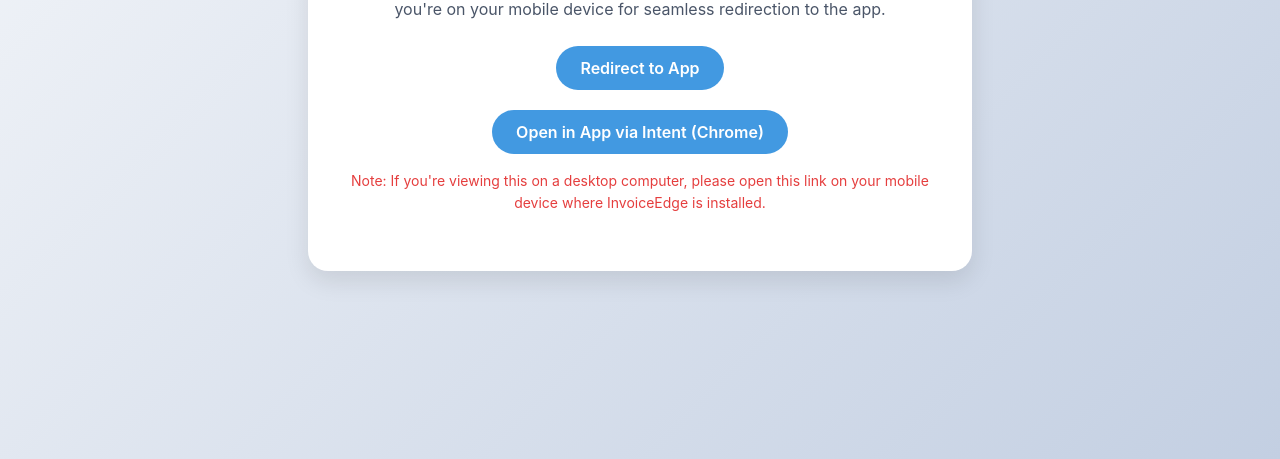
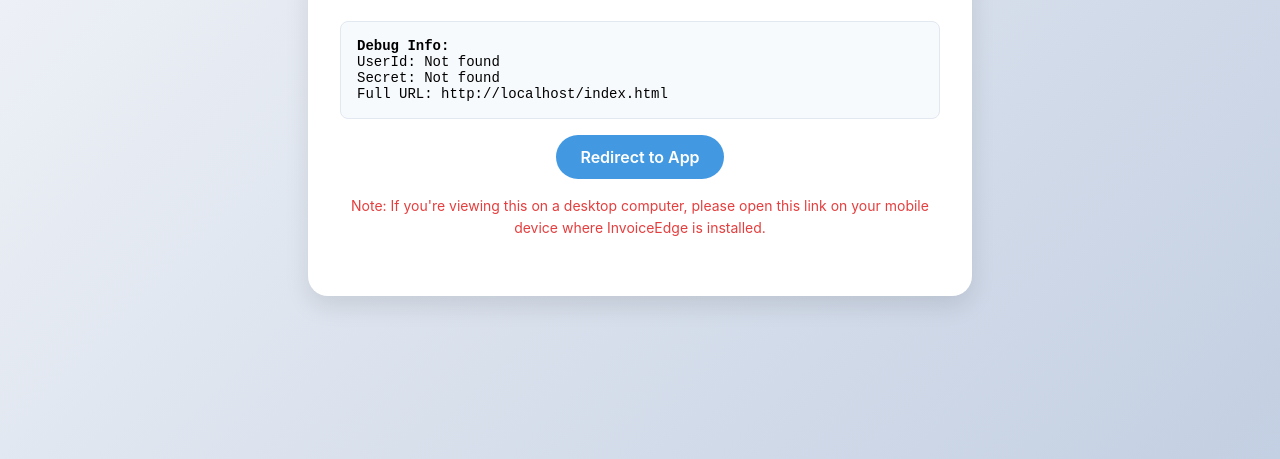
Before and after one commit to DevSynthx/InvoiceEdge-Email-Verification, a plain HTML site: page index.html in a window 1280 px wide. Shown: the part 341-800 px from the top of the page. Drawn offline with Linux system fonts and the light colour scheme.

Commit message:
added debug

```diff
--- a/index.html
+++ b/index.html
@@ -59,6 +59,17 @@
             font-size: 0.875rem;
             margin-top: 1rem;
         }
+
+        .debug {
+            background: #f7fafc;
+            border: 1px solid #e2e8f0;
+            border-radius: 8px;
+            padding: 1rem;
+            margin: 1rem 0;
+            font-family: monospace;
+            font-size: 0.875rem;
+            text-align: left;
+        }
     </style>
     <script>
         // Store the verification data in session storage when the page loads
@@ -66,6 +77,20 @@
             const urlParams = new URLSearchParams(window.location.search);
             const userId = urlParams.get('userId');
             const secret = urlParams.get('secret');
+
+            // Debug: Show what parameters we received
+            console.log('URL Parameters:', { userId, secret });
+
+            // Show debug info on page
+            const debugDiv = document.getElementById('debug-info');
+            if (debugDiv) {
+                debugDiv.innerHTML = `
+                    <strong>Debug Info:</strong><br>
+                    UserId: ${userId || 'Not found'}<br>
+                    Secret: ${secret || 'Not found'}<br>
+                    Full URL: ${window.location.href}
+                `;
+            }
 
             // Store parameters in session storage (more secure than keeping in URL)
             if (userId && secret) {
@@ -85,14 +110,25 @@
             const userId = sessionStorage.getItem('invoice_userId');
             const secret = sessionStorage.getItem('invoice_secret');
 
+            console.log('Redirecting with:', { userId, secret });
+
             if (userId && secret) {
-                window.location.href = `invoiceedge://verify?userId=${userId}&secret=${secret}`;
+                const deepLink = `invoiceedge://verify?userId=${userId}&secret=${secret}`;
+                console.log('Deep link:', deepLink);
+
+                // Try to redirect to the app
+                window.location.href = deepLink;
 
                 // Clear the session storage after redirecting
                 setTimeout(() => {
                     sessionStorage.removeItem('invoice_userId');
                     sessionStorage.removeItem('invoice_secret');
                 }, 1000);
+
+                // Show fallback message after a delay
+                setTimeout(() => {
+                    document.getElementById('fallback-message').style.display = 'block';
+                }, 3000);
             } else {
                 alert("Verification information is missing. Please check your verification link");
             }
@@ -105,7 +141,7 @@
             if (hasParams) {
                 redirectToApp();
             }
-        }, 1500);
+        }, 2000);
     </script>
 </head>
 
@@ -114,13 +150,16 @@
         <h1>Welcome to InvoiceEdge!</h1>
         <p>You're being redirected to complete your email verification. Please ensure you're on your mobile device for
             seamless redirection to the app.</p>
+
+        <div id="debug-info" class="debug"></div>
+
         <a href="#" onclick="redirectToApp(); return false;" class="button">Redirect to App</a>
-        <br><br>
-        <!-- Chrome Intent Fallback Link -->
-        <a href="intent://verify?userId=xxx&secret=yyy#Intent;scheme=invoiceedge;package=invoice_edge.co;end"
-            class="button">
-            Open in App via Intent (Chrome)
-        </a>
+
+        <div id="fallback-message" style="display: none;">
+            <p class="warning">If the app didn't open automatically, please make sure InvoiceEdge is installed on your
+                device.</p>
+        </div>
+
         <p class="warning">Note: If you're viewing this on a desktop computer, please open this link on your mobile
             device where InvoiceEdge is installed.</p>
     </div>
```
